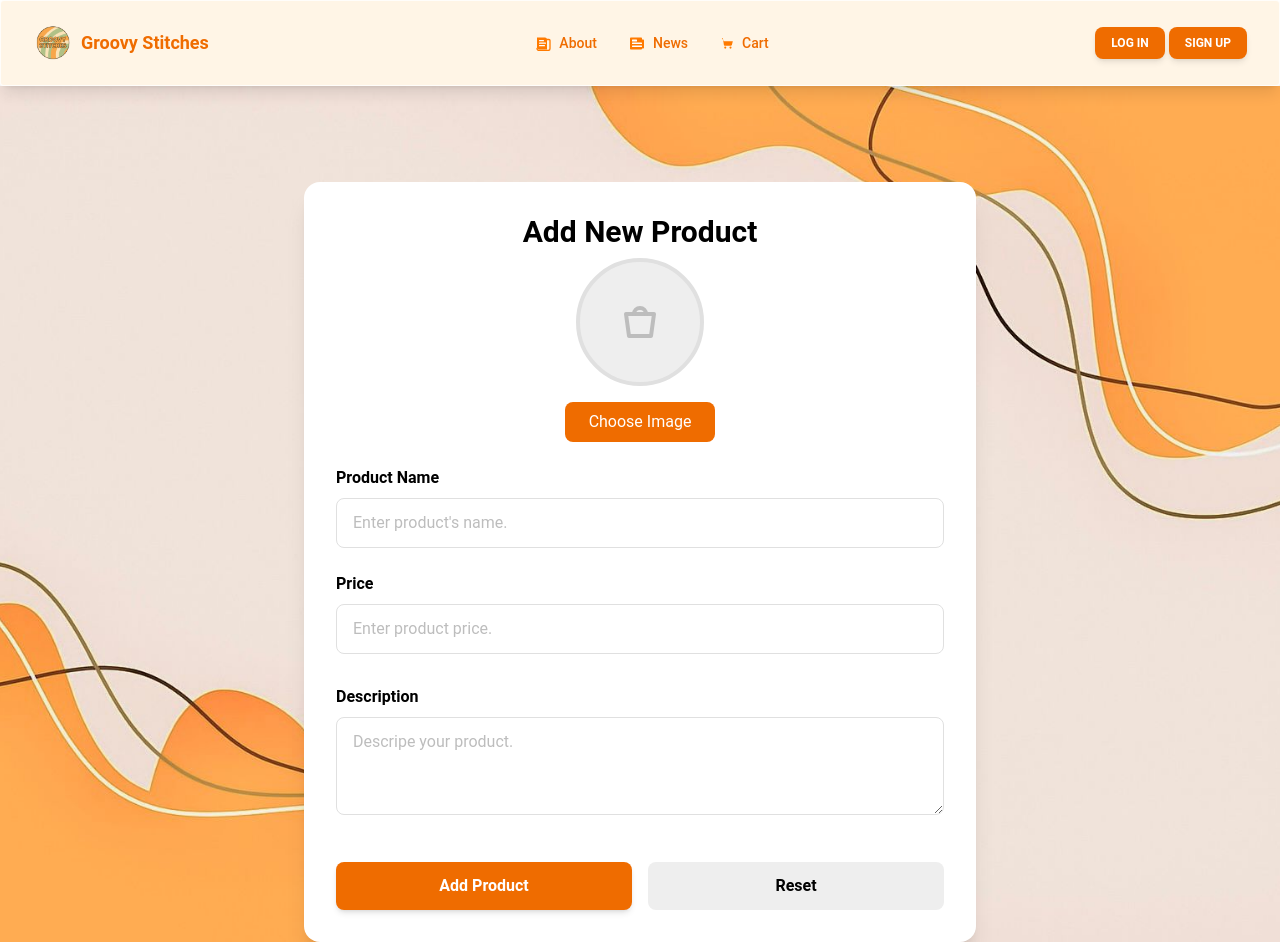
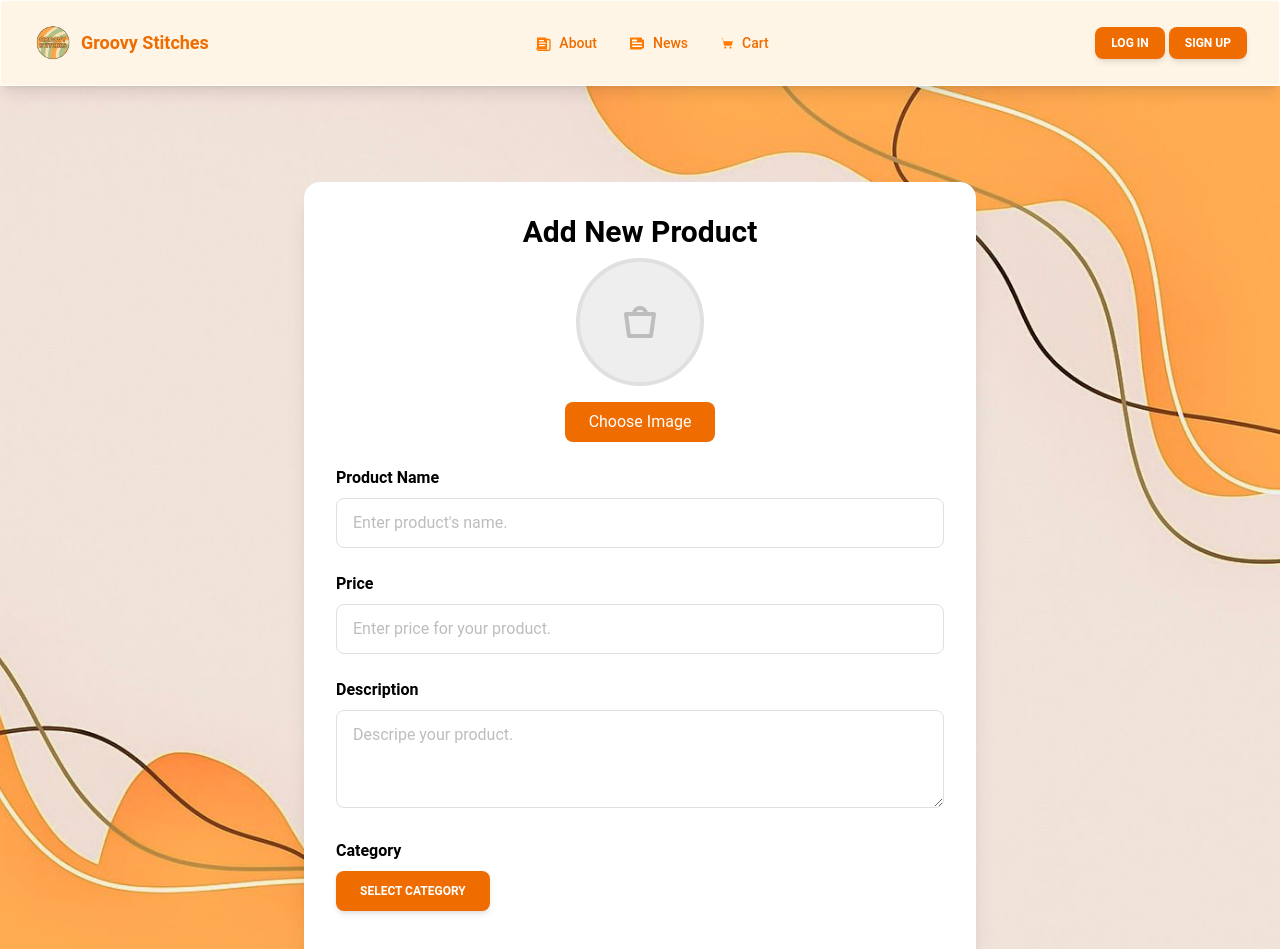
Before and after one commit to emananwar2003/groovystitches, a React (Vite) app: page /admin/add-product in a window 1280 px wide. Shown: the top 949 px of the page. Built offline with nearby package versions, Linux system fonts and the light colour scheme.

Commit message:
Enhance AddProductView: Implement category selection and validation, improve layout, and add error handling for category input

```diff
--- a/src/AdminLayout/components/AddProductView.jsx
+++ b/src/AdminLayout/components/AddProductView.jsx
@@ -1,11 +1,11 @@
 import React, { useState } from "react";
-// import {
-//   Menu,
-//   MenuHandler,
-//   MenuList,
-//   MenuItem,
-//   Button,
-// } from "@material-tailwind/react";
+import {
+  Menu,
+  MenuHandler,
+  MenuList,
+  MenuItem,
+  Button,
+} from "@material-tailwind/react";
 
 const AddProductView = () => {
   const [formData, setFormData] = useState({
@@ -13,10 +13,16 @@ const AddProductView = () => {
     price: "",
     description: "",
     image: "",
+    category: "",
   });
 
   const [previewImage, setPreviewImage] = useState(null);
   const [showSuccess, setShowSuccess] = useState(false);
+  const [showCategoryError, setShowCategoryError] = useState(false);
+
+  const handleCategorySelect = (category) => {
+    setFormData((prev) => ({ ...prev, category }));
+  };
 
   const handleChange = (e) => {
     const { name, value } = e.target;
@@ -43,14 +49,26 @@ const AddProductView = () => {
 
   const handleSubmit = (e) => {
     e.preventDefault();
+
+    // require category selection
+    if (!formData.category) {
+      setShowCategoryError(true);
+      setTimeout(() => setShowCategoryError(false), 5000);
+      return;
+    }
+
     setShowSuccess(true);
+    console.log("Submitted Data:", formData);
+
     setFormData({
       name: "",
       price: "",
       description: "",
       image: "",
+      category: "",
     });
     setPreviewImage(null);
+
     setTimeout(() => {
       setShowSuccess(false);
     }, 5000);
@@ -62,11 +80,14 @@ const AddProductView = () => {
       price: "",
       description: "",
       image: "",
+      category: "",
     });
     setPreviewImage(null);
   };
+
   return (
     <div className="min-h-screen bg-dark-textPrimary bg-[url('/Login-Bg-img.jpg')] bg-cover bg-center">
+      {/* Success Popup */}
       {showSuccess && (
         <div className="fixed top-4 right-4 z-50 animate-slide-in">
           <div className="bg-orange-800 text-white px-6 py-4 rounded-lg shadow-lg flex items-center gap-3">
@@ -87,12 +108,16 @@ const AddProductView = () => {
               <p className="font-semibold">Success!</p>
               <p className="text-sm">Product added successfully.</p>
             </div>
-            <button
-              onClick={() => setShowSuccess(false)}
-              className="ml-4 text-white hover:text-gray-200"
-            >
+          </div>
+        </div>
+      )}
+
+      {/* Category Error Popup */}
+      {showCategoryError && (
+        <div className="fixed top-4 right-4 z-50 animate-slide-in">
+          <div className="bg-red-600 text-white px-6 py-4 rounded-lg shadow-lg flex items-center gap-3">
             <svg
-                className="w-5 h-5"
+              className="w-6 h-6"
               fill="none"
               stroke="currentColor"
               viewBox="0 0 24 24"
@@ -104,19 +129,23 @@ const AddProductView = () => {
                 d="M6 18L18 6M6 6l12 12"
               />
             </svg>
-            </button>
+            <div>
+              <p className="font-semibold">Error!</p>
+              <p className="text-sm">You must select a category first.</p>
+            </div>
           </div>
         </div>
       )}
 
       <div className="min-h-screen flex justify-center items-start pt-24">
         <div className="max-w-2xl w-full">
-          <div className="bg-white rounded-2xl shadow-xl p-8 ">
+          <div className="bg-white rounded-2xl shadow-xl p-8">
             <h1 className="text-3xl font-bold text-black mb-2 text-center">
               Add New Product
             </h1>
 
             <form onSubmit={handleSubmit} className="space-y-6">
+              {/* Image Upload */}
               <div className="flex flex-col items-center mb-6">
                 <div className="relative w-32 h-32 mb-4">
                   {previewImage ? (
@@ -161,6 +190,7 @@ const AddProductView = () => {
                 </label>
               </div>
 
+              {/* Product Name */}
               <div>
                 <label className="block text-black font-semibold mb-2">
                   Product Name
@@ -170,26 +200,29 @@ const AddProductView = () => {
                   name="name"
                   value={formData.name}
                   onChange={handleChange}
+                  required
+                  className="w-full px-4 py-3 border border-gray-300 rounded-lg"
                   placeholder="Enter product's name."
-                  required
-                  className="w-full px-4 py-3 border border-gray-300 rounded-lg focus:ring-2 focus:ring-indigo-500 focus:border-transparent outline-none transition"
                 />
               </div>
 
+              {/* Price */}
               <div>
                 <label className="block text-black font-semibold mb-2">
                   Price
                 </label>
-                <textarea
+                <input
+                  type="text"
                   name="price"
                   value={formData.price}
                   onChange={handleChange}
-                  placeholder="Enter product price."
                   required
-                  rows="1"
-                  className="w-full px-4 py-3 border border-gray-300 rounded-lg focus:ring-2 focus:ring-indigo-500 focus:border-transparent outline-none transition resize-none"
+                  className="w-full px-4 py-3 border border-gray-300 rounded-lg"
+                  placeholder="Enter price for your product."
                 />
               </div>
+
+              {/* Description */}
               <div>
                 <label className="block text-black font-semibold mb-2">
                   Description
@@ -198,40 +231,52 @@ const AddProductView = () => {
                   name="description"
                   value={formData.description}
                   onChange={handleChange}
-                  placeholder="Descripe your product."
                   required
                   rows="3"
-                  className="w-full px-4 py-3 border border-gray-300 rounded-lg focus:ring-2 focus:ring-indigo-500 focus:border-transparent outline-none transition resize-y"
+                  className="w-full px-4 py-3 border border-gray-300 rounded-lg resize-y"
+                  placeholder="Descripe your product."
                 ></textarea>
               </div>
-              {/* <div className="relative z-50 overflow-visible">
+
+              {/* Category */}
+              <div>
+                <label className="block text-black font-semibold mb-2">
+                  Category
+                </label>
                 <Menu>
                   <MenuHandler>
-                    <Button
-                      className="bg-orange-800 hover:bg-orange-900 mb-6"
-                      style={{ overflow: "visible" }}
-                    >
-                      Categories
+                    <Button className="bg-orange-800 hover:bg-orange-900">
+                      {formData.category || "Select Category"}
                     </Button>
                   </MenuHandler>
                   <MenuList>
-                    <MenuItem>Accessories</MenuItem>
-                    <MenuItem>Bags</MenuItem>
-                    <MenuItem>Tops</MenuItem>
+                    <MenuItem
+                      onClick={() => handleCategorySelect("Accessories")}
+                    >
+                      Accessories
+                    </MenuItem>
+                    <MenuItem onClick={() => handleCategorySelect("Bags")}>
+                      Bags
+                    </MenuItem>
+                    <MenuItem onClick={() => handleCategorySelect("Tops")}>
+                      Tops
+                    </MenuItem>
                   </MenuList>
                 </Menu>
-              </div> */}
+              </div>
+
+              {/* Buttons */}
               <div className="flex gap-4 pt-4">
                 <button
                   type="submit"
-                  className="flex-1 bg-orange-800 hover:bg-orange-900 text-white py-3 rounded-lg font-semibold transition-colors shadow-md hover:shadow-lg"
+                  className="flex-1 bg-orange-800 hover:bg-orange-900 text-white py-3 rounded-lg font-semibold"
                 >
                   Add Product
                 </button>
                 <button
                   type="button"
                   onClick={handleReset}
-                  className="flex-1 bg-gray-200 text-black py-3 rounded-lg font-semibold hover:bg-gray-300 transition-colors"
+                  className="flex-1 bg-gray-200 hover:bg-gray-300 text-black py-3 rounded-lg font-semibold"
                 >
                   Reset
                 </button>
```
Lines whose indentation alone changed are shown as unchanged.
